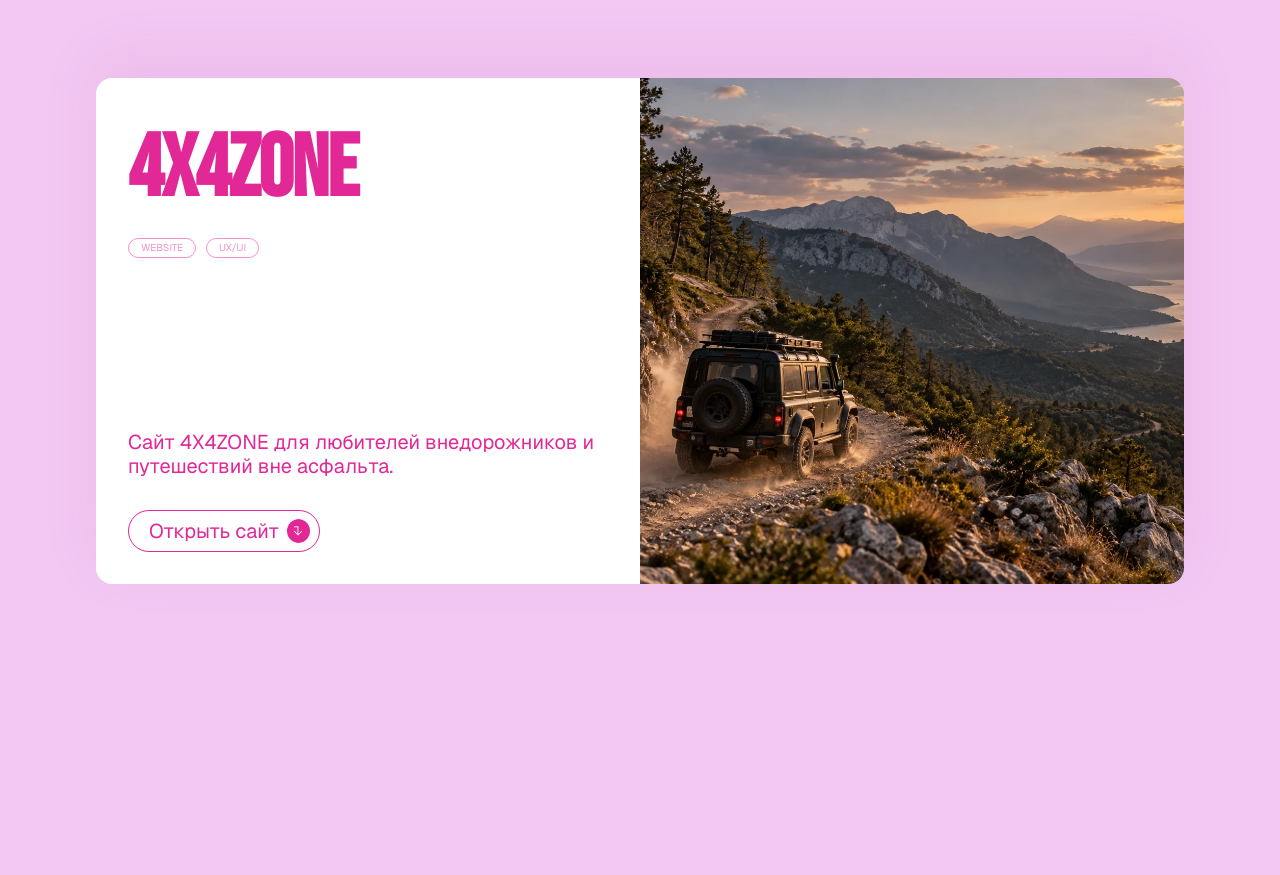
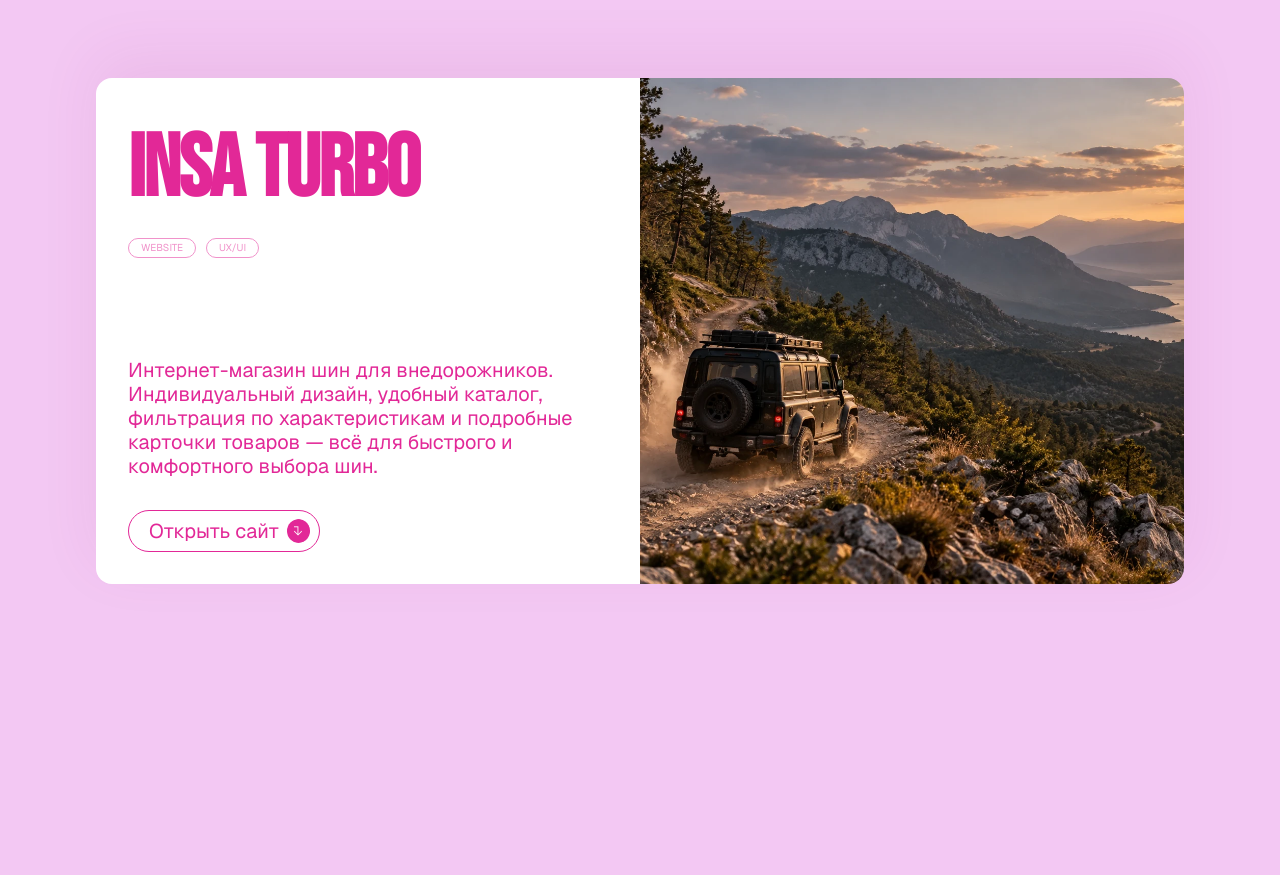
Before and after one commit to andreevajulia10-ux/jully-design, a Next.js app: page / in a window 1280 px wide. Shown: the part 6560-7435 px from the top of the page. Built offline with nearby package versions, Linux system fonts and the light colour scheme.

Commit message:
Rename tyre store portfolio card to INSA TURBO and update description

```diff
--- a/app/page.tsx
+++ b/app/page.tsx
@@ -999,12 +999,12 @@
           href="https://www.4x4zone.pl/"
           target="_blank"
           rel="noopener noreferrer"
-          aria-label="Открыть сайт проекта 4X4ZONE в новой вкладке"
+          aria-label="Открыть сайт проекта INSA TURBO в новой вкладке"
         >
           <div className="project-copy">
-            <div><h2>4X4ZONE</h2><div className="tag-row"><Tag>Website</Tag><Tag>UX/UI</Tag></div></div>
+            <div><h2>INSA TURBO</h2><div className="tag-row"><Tag>Website</Tag><Tag>UX/UI</Tag></div></div>
             <div>
-              <p>Сайт 4X4ZONE для любителей внедорожников и путешествий вне асфальта.</p>
+              <p>Интернет-магазин шин для внедорожников. Индивидуальный дизайн, удобный каталог, фильтрация по характеристикам и подробные карточки товаров — всё для быстрого и комфортного выбора шин.</p>
               <span className="pill-button project-card-cta" aria-hidden="true">
                 <span className="pill-label">Открыть сайт</span>
                 <span className="pill-icon">
```
